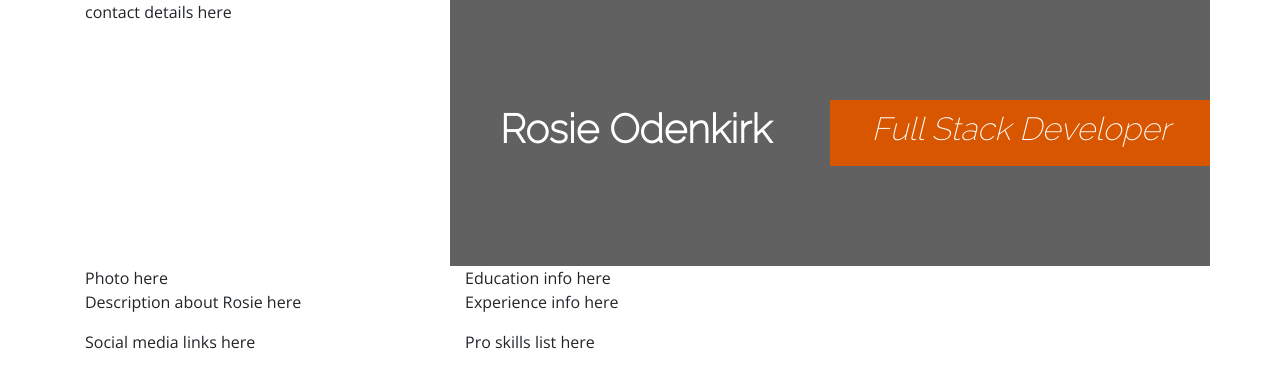
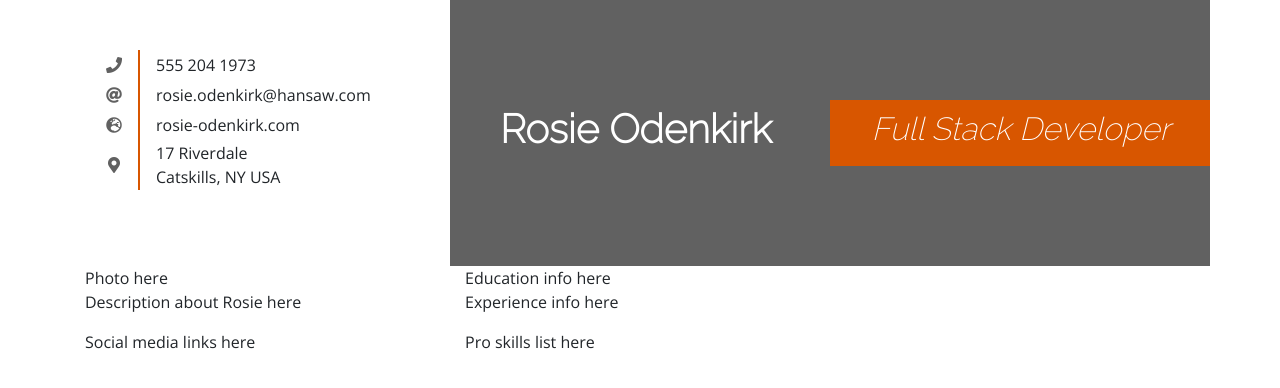
Before and after one commit to AJGreaves/resume-v2, a plain HTML site: page index.html in a window 1280 px wide. Drawn offline with nearby package versions, Linux system fonts and the light colour scheme.

Commit message:
Add contact details and style.

```diff
--- a/assets/css/style.css
+++ b/assets/css/style.css
@@ -39,3 +39,28 @@ h2 {
 #title-heading {
     background-color: var(--accent-color);
 }
+
+/* Contact details */
+#contact-details {
+    margin: 50px 20px;;
+    border-collapse: collapse;
+}
+
+#contact-details .fas {
+    color: var(--dark-color);
+}
+
+#contact-details td {
+    border-left: solid 2px var(--accent-color);
+    padding-left: 1rem;
+}
+
+#contact-details th {
+    width: 30px;
+    text-align: center;
+    padding-right: 1rem;
+}
+
+#contact-details tr {
+    height: 30px;
+}
--- a/index.html
+++ b/index.html
@@ -6,6 +6,9 @@
     <meta name="viewport" content="width=device-width, initial-scale=1.0">
     <link rel="stylesheet" href="https://stackpath.bootstrapcdn.com/bootstrap/4.3.1/css/bootstrap.min.css"
         integrity="sha384-ggOyR0iXCbMQv3Xipma34MD+dH/1fQ784/j6cY/iJTQUOhcWr7x9JvoRxT2MZw1T" crossorigin="anonymous">
+    <link rel="stylesheet" href="https://cdnjs.cloudflare.com/ajax/libs/font-awesome/5.15.1/css/all.min.css"
+        integrity="sha512-+4zCK9k+qNFUR5X+cKL9EIR+ZOhtIloNl9GIKS57V1MyNsYpYcUrUeQc9vNfzsWfV28IaLL3i96P9sdNyeRssA=="
+        crossorigin="anonymous" />
     <link href="assets/css/style.css" rel="stylesheet">
     <title>Rosie Odenkirk | Full Stack Developer</title>
 </head>
@@ -14,7 +17,24 @@
     <div class="container">
         <header class="row">
             <div class="col-4">
-                contact details here
+                <table id="contact-details">
+                    <tr>
+                        <th><i class="fas fa-phone"></i></th>
+                        <td>555 204 1973</td>
+                    </tr>
+                    <tr>
+                        <th><i class="fas fa-at"></i></th>
+                        <td>rosie.odenkirk@hansaw.com</td>
+                    </tr>
+                    <tr>
+                        <th><i class="fas fa-globe-europe"></i></th>
+                        <td>rosie-odenkirk.com</td>
+                    </tr>
+                    <tr>
+                        <th><i class="fas fa-map-marker-alt"></i></th>
+                        <td>17 Riverdale<br>Catskills, NY USA</td>
+                    </tr>
+                </table>
             </div>
             <div id="name-title-box" class="col-8">
                 <div class="row no-gutters">
```
